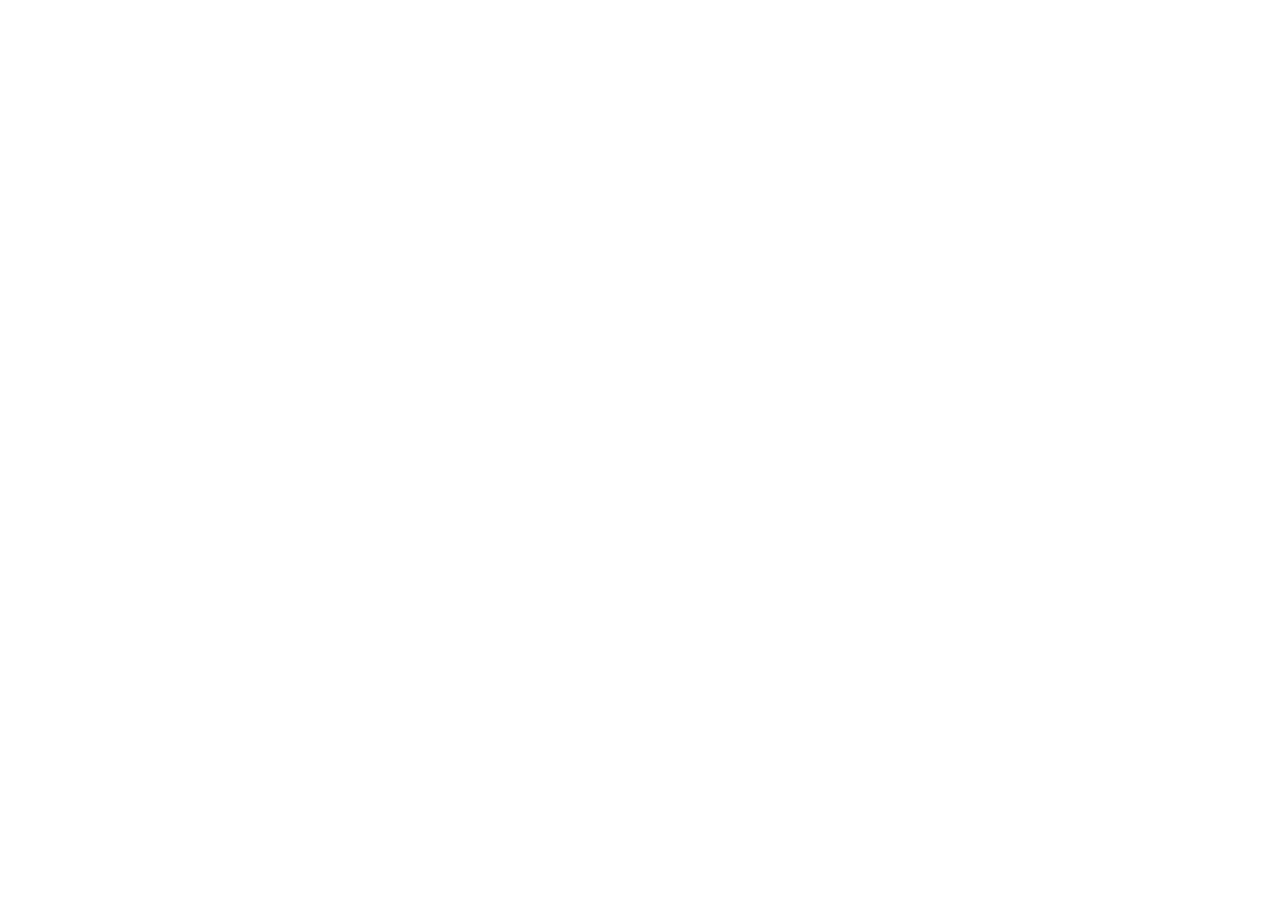
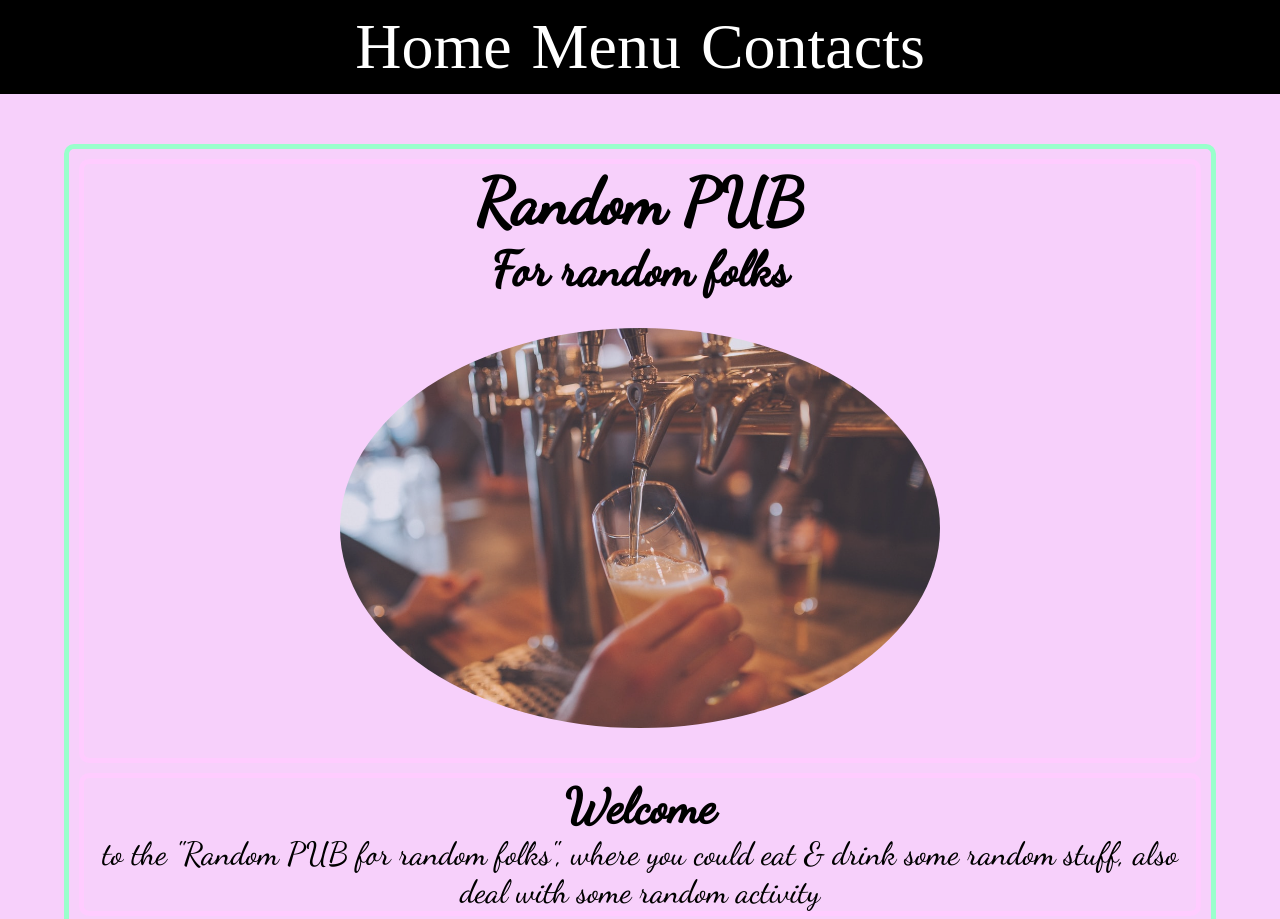
Before and after one commit to Twofold-One/restaurant-page, a website built with webpack: page dist/index.html in a window 1280 px wide. Shown: the top 919 px of the page. Before the commit the page ends 800 px from the top, so only its background shows below. Built offline with Linux system fonts and the light colour scheme; a web font is replaced by a local one.

Commit message:
overall styling and home page content

```diff
--- /dev/null
+++ b/src/home-page.js
@@ -0,0 +1,8 @@
+// Function which generates home
+function createHome() {
+    const home = document.createElement('div');
+    return home;
+}
+
+// const checker = () => console.log('home-page connected');
+// export default checker;
--- a/src/index.js
+++ b/src/index.js
@@ -1,8 +1,8 @@
 import _ from 'lodash';
 import './style.css';
+import addDOMElement from './home-page';
 
-function checkConnection() {
-    console.log('check three times, ok!');
-}
-
-checkConnection();
+// function checkConnection() {
+//     console.log('check three times, ok!');
+// }
+// checkConnection();
--- a/src/style.css
+++ b/src/style.css
@@ -0,0 +1,101 @@
+* {
+    margin: 0;
+    padding: 0;
+    box-sizing: border-box;
+}
+
+:root {
+    --aqualime: #99FFCC;
+    --pink: #FFCCFF;
+}
+
+html {
+    min-height: 100vh;
+    background: var(--aqualime) top left/5px 5px;
+    animation: colorchange 15s infinite;
+}
+
+@keyframes colorchange {
+    50% {background: var(--pink) bottom right/50px 50px;}
+}
+
+header {
+    color: white;
+    background-color: black;
+    margin-bottom: 50px;
+    font-family: 'Akronim';
+    font-size: 2em;
+    min-width: 600px;
+}
+
+.tab-list {
+    list-style-type: none;
+    display: flex;
+    justify-content: center;
+}
+
+.tab {
+    margin: 5px 5px;
+    padding: 5px 5px;
+    border-radius: 10px;
+}
+
+.tab:hover {
+    color: black;
+    background-color: var(--aqualime);
+    box-shadow: 0px 0px 20px var(--pink);
+    cursor: pointer;
+}
+
+.active {
+    background-image: linear-gradient(#99FFCC, #FFCCFF);
+}
+
+body {
+    min-height: 100vh;
+    font-family: 'Dancing Script', cursive;
+    font-size: 2em;
+}
+
+
+.content {
+    display: block;
+    border: 5px solid var(--aqualime);
+    border-radius: 10px;
+    width: 90vw;
+    margin: auto;
+    min-width: 600px;
+}
+
+.content-element {
+    border: 5px solid var(--pink);
+    border-radius: 10px;
+    margin: 10px 10px;
+    display: flex;
+    flex-direction: column;
+    justify-content: center;
+    text-align: center;
+}
+
+.content-element > img {
+    display: block;
+    margin: auto;
+    margin-top: 30px;
+    margin-bottom: 30px;
+    border-radius: 50%;
+    max-width: 600px;
+    opacity: 0.8;
+}
+
+.working-time-list {
+    list-style-type: none;
+}
+
+footer {
+    color: white;
+    background-color: black;
+    margin-top: 50px;
+    display: flex;
+    justify-content: center;
+    min-width: 600px;
+}
--- a/webpack.config.js
+++ b/webpack.config.js
@@ -1,7 +1,7 @@
 const path = require('path');
 
 module.exports = {
-  entry: './src/index.js',
+  entry: ['./src/index.js', './src/home-page.js'],
   mode: 'development',
   output: {
     filename: 'main.js',
```
Also changed, not shown: dist/index.html, dist/main.js, src/PUB.jpeg (added).
